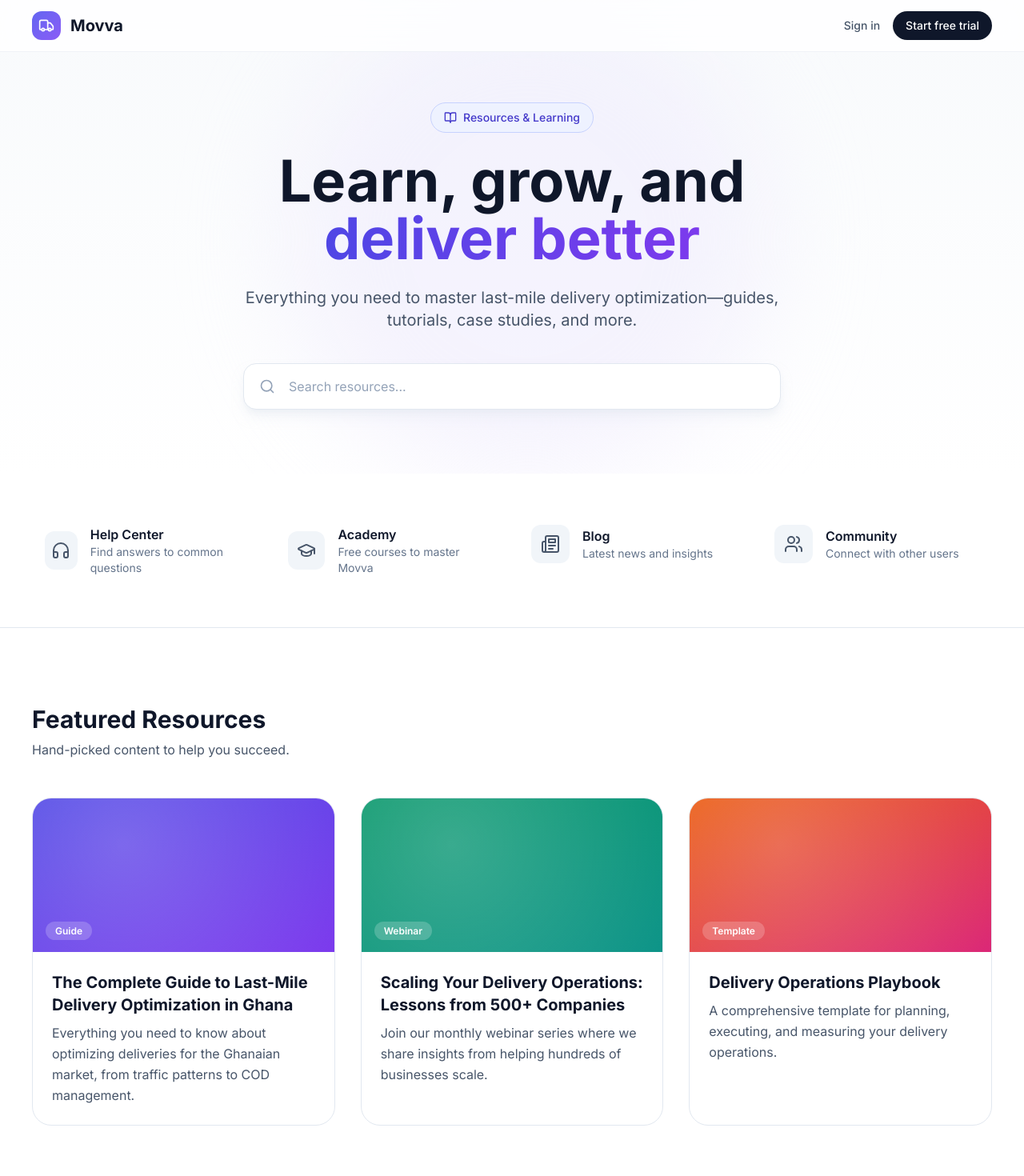
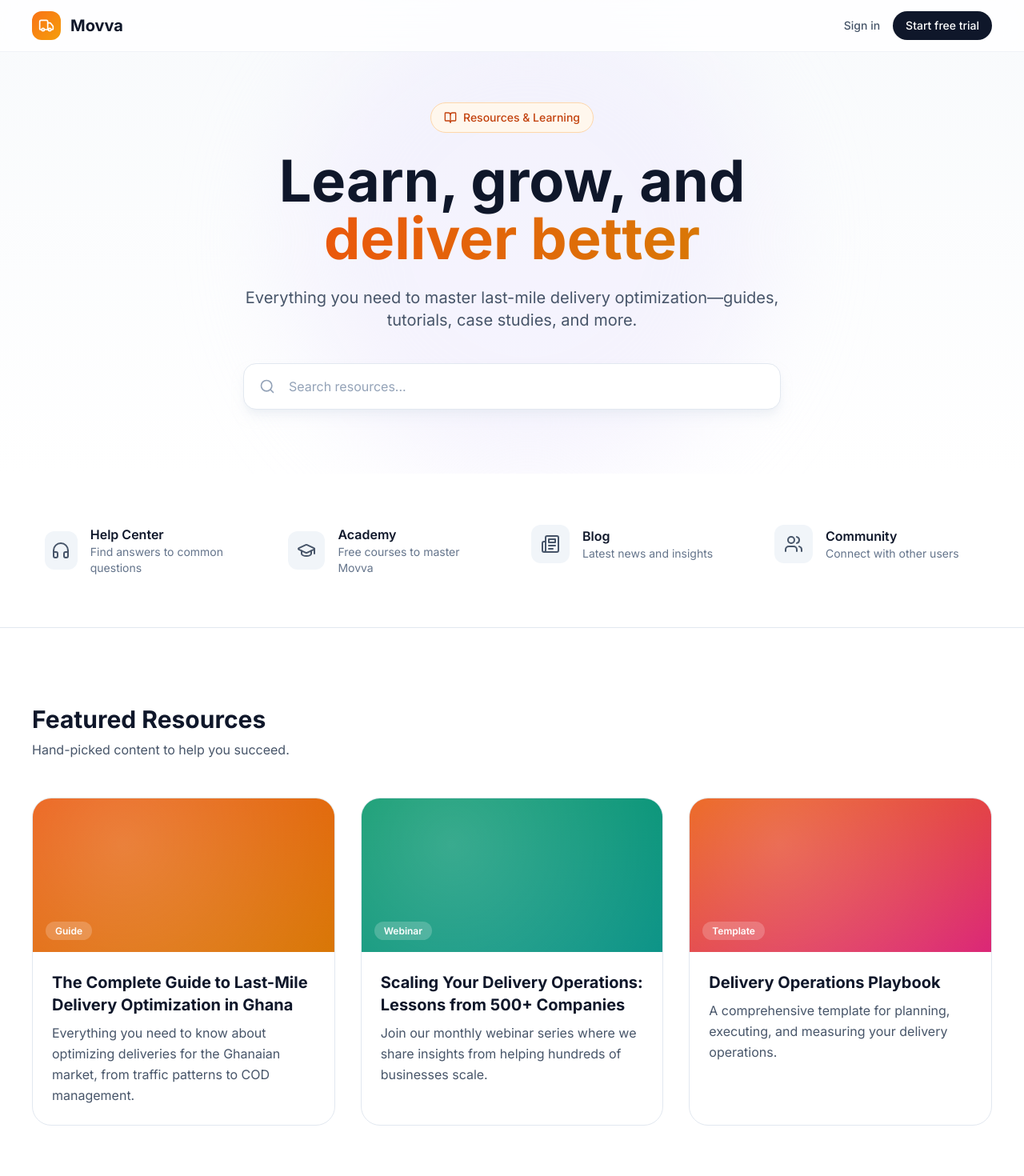
Before and after one commit to salim928/Last-Mile-Delivery-logistics-, a Next.js app in the folder frontend/: page /resources in a window 1280 px wide. Shown: the top 1470 px of the page at 80% size. Built offline with nearby package versions, Linux system fonts and the light colour scheme.

Commit message:
Update resources page to orange/amber branding

```diff
--- a/frontend/src/app/resources/page.tsx
+++ b/frontend/src/app/resources/page.tsx
@@ -26,7 +26,7 @@
     title: 'Documentation',
     description: 'Comprehensive guides to help you get the most out of Movva.',
     icon: Book,
-    gradient: 'from-blue-500 to-cyan-500',
+    gradient: 'from-orange-500 to-amber-500',
     links: [
       { title: 'Getting Started Guide', href: '/docs/getting-started', time: '5 min read' },
       { title: 'API Reference', href: '/docs/api', time: 'Reference' },
@@ -38,7 +38,7 @@
     title: 'Video Tutorials',
     description: 'Step-by-step video guides for visual learners.',
     icon: Video,
-    gradient: 'from-violet-500 to-purple-500',
+    gradient: 'from-orange-600 to-amber-600',
     links: [
       { title: 'Platform Overview', href: '/resources/videos/overview', time: '8 min' },
       { title: 'Route Optimization Deep Dive', href: '/resources/videos/routes', time: '12 min' },
@@ -50,7 +50,7 @@
     title: 'Case Studies',
     description: 'Real-world success stories from Movva customers.',
     icon: FileText,
-    gradient: 'from-emerald-500 to-teal-500',
+    gradient: 'from-amber-500 to-orange-500',
     links: [
       { title: 'QuickMart: 32% Cost Reduction', href: '/resources/case-studies/quickmart', time: 'Case Study' },
       { title: 'FreshBox: Scaling to 1000+ Daily', href: '/resources/case-studies/freshbox', time: 'Case Study' },
@@ -79,7 +79,7 @@
     description: 'Everything you need to know about optimizing deliveries for the Ghanaian market, from traffic patterns to COD management.',
     image: '/images/guide-ghana.jpg',
     href: '/resources/guides/ghana-optimization',
-    gradient: 'from-indigo-600 to-violet-600',
+    gradient: 'from-orange-600 to-amber-600',
   },
   {
     type: 'Webinar',
@@ -114,7 +114,7 @@
         <div className="max-w-7xl mx-auto px-6 lg:px-10">
           <div className="flex items-center justify-between h-16">
             <Link href="/" className="flex items-center gap-3">
-              <div className="w-9 h-9 rounded-xl bg-gradient-to-br from-indigo-500 to-violet-500 flex items-center justify-center">
+              <div className="w-9 h-9 rounded-xl bg-gradient-to-br from-orange-500 to-amber-500 flex items-center justify-center">
                 <Truck className="w-5 h-5 text-white" />
               </div>
               <span className="text-xl font-bold text-slate-900">Movva</span>
@@ -143,7 +143,7 @@
           <motion.div
             initial={{ opacity: 0, y: 20 }}
             animate={{ opacity: 1, y: 0 }}
-            className="inline-flex items-center gap-2 px-4 py-2 rounded-full bg-indigo-50 border border-indigo-200 text-sm font-medium text-indigo-700 mb-6"
+            className="inline-flex items-center gap-2 px-4 py-2 rounded-full bg-orange-50 border border-orange-200 text-sm font-medium text-orange-700 mb-6"
           >
             <BookOpen className="w-4 h-4" />
             Resources & Learning
@@ -157,7 +157,7 @@
           >
             Learn, grow, and
             <br />
-            <span className="bg-gradient-to-r from-indigo-600 to-violet-600 bg-clip-text text-transparent">
+            <span className="bg-gradient-to-r from-orange-600 to-amber-600 bg-clip-text text-transparent">
               deliver better
             </span>
           </motion.h1>
@@ -184,7 +184,7 @@
               <input
                 type="text"
                 placeholder="Search resources..."
-                className="w-full pl-14 pr-6 py-4 bg-white border border-slate-200 rounded-2xl text-slate-900 placeholder:text-slate-400 focus:outline-none focus:ring-2 focus:ring-indigo-500/20 focus:border-indigo-500 shadow-lg shadow-slate-200/50"
+                className="w-full pl-14 pr-6 py-4 bg-white border border-slate-200 rounded-2xl text-slate-900 placeholder:text-slate-400 focus:outline-none focus:ring-2 focus:ring-orange-500/20 focus:border-orange-500 shadow-lg shadow-slate-200/50"
               />
             </div>
           </motion.div>
@@ -206,8 +206,8 @@
                   href={link.href}
                   className="flex items-center gap-4 p-4 rounded-2xl hover:bg-slate-50 transition-colors group"
                 >
-                  <div className="w-12 h-12 rounded-xl bg-slate-100 flex items-center justify-center group-hover:bg-indigo-100 transition-colors">
-                    <link.icon className="w-6 h-6 text-slate-600 group-hover:text-indigo-600 transition-colors" />
+                  <div className="w-12 h-12 rounded-xl bg-slate-100 flex items-center justify-center group-hover:bg-orange-100 transition-colors">
+                    <link.icon className="w-6 h-6 text-slate-600 group-hover:text-orange-600 transition-colors" />
                   </div>
                   <div>
                     <p className="font-semibold text-slate-900">{link.title}</p>
```
